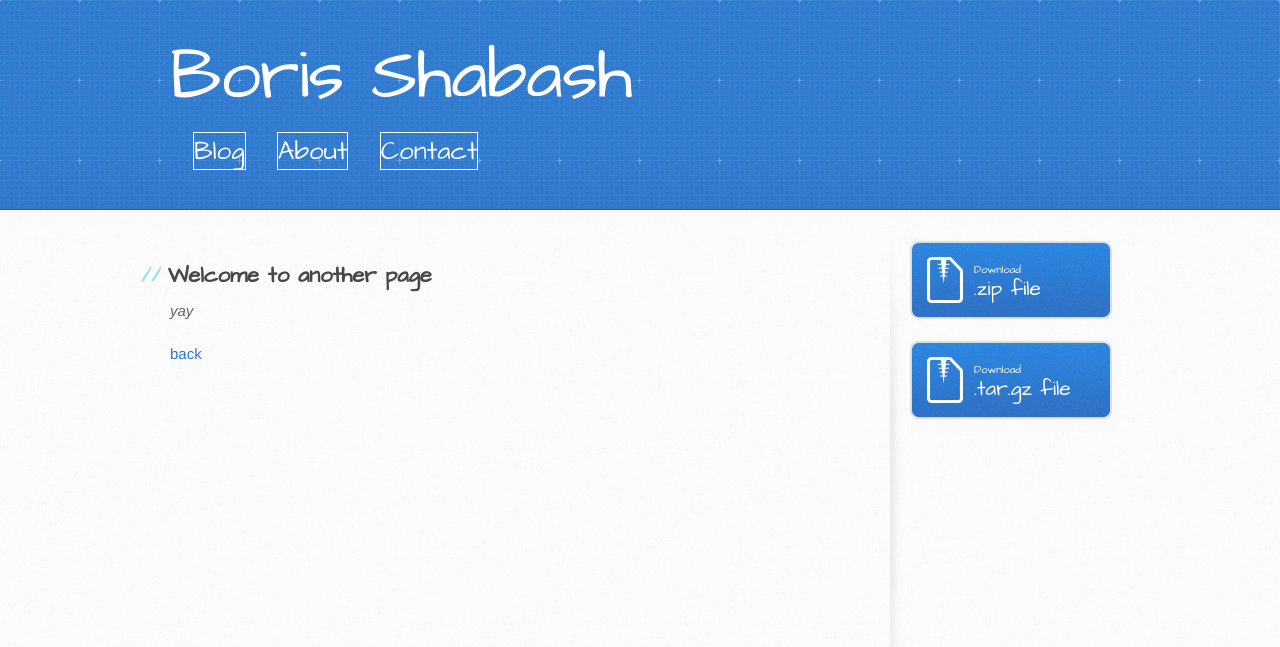
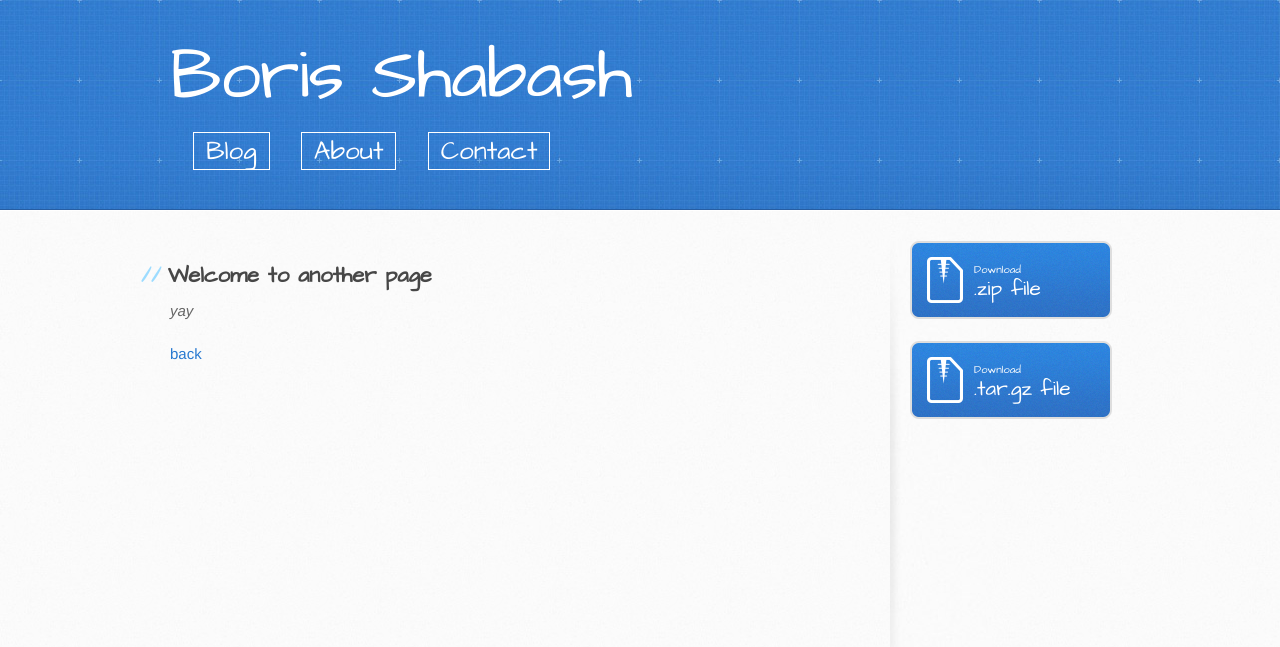
Before and after one commit to bshabashFD/bshabashFD.github.io_old2, a Jekyll site: the page built from another-page.md, in a window 1280 px wide. Shown: the top 647 px of the page. Built offline with Jekyll 4.4.1, drawn with Linux system fonts in a browser that asks for light colours; our own code applies the rules of GitHub Pages for plain Markdown files.

Commit message:
Update jekyll-theme-architect.scss

```diff
--- a/_sass/jekyll-theme-architect.scss
+++ b/_sass/jekyll-theme-architect.scss
@@ -470,6 +470,7 @@ nav {
     margin-bottom: 0;
     margin-left: 0px;
     margin-right: 24px;
+    padding: 0px 12px 0px 12px;
     font-size: 26px;
     font-weight: normal;
     line-height: 1.3;
```
